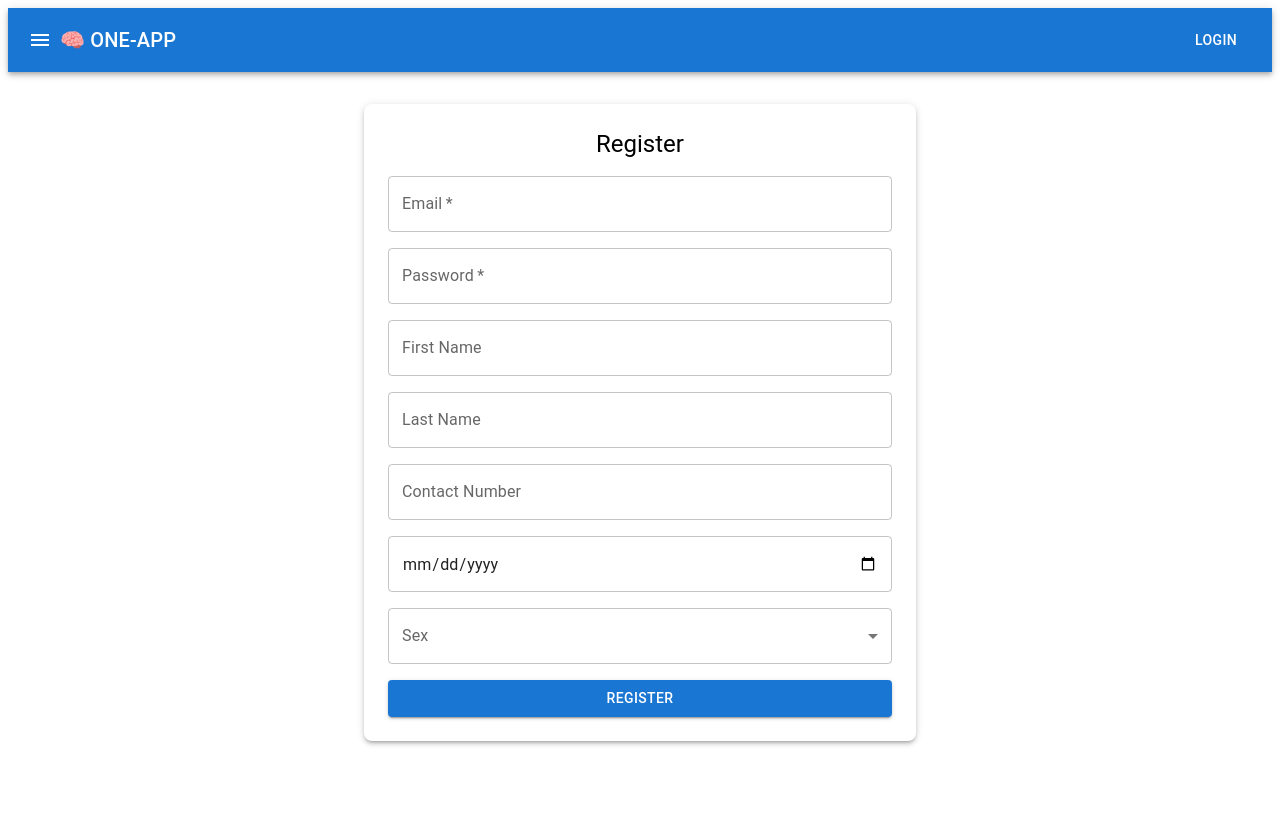
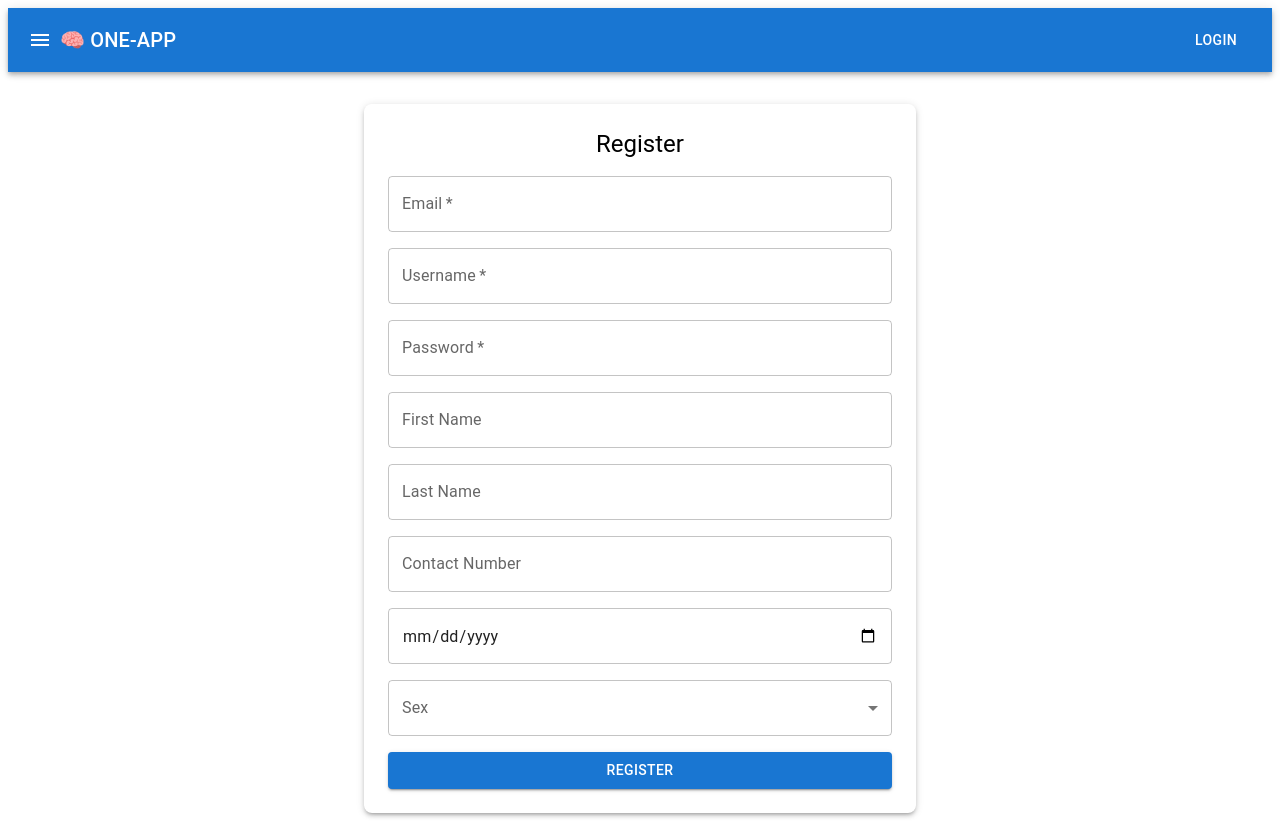
Before and after one commit to ecarreon77/diagnosify-app, a React (Create React App) app: page /register in a window 1280 px wide. Before the commit the page ends 800 px from the top, so only its background shows below. Built offline with nearby package versions, Linux system fonts and the light colour scheme.

Commit message:
add username

```diff
--- a/src/pages/auth/Register.jsx
+++ b/src/pages/auth/Register.jsx
@@ -17,6 +17,7 @@ import { useNavigate } from "react-router-dom";
 export default function Register() {
   const [form, setForm] = useState({
     email: "",
+    username: "",
     password: "",
     firstName: "",
     lastName: "",
@@ -70,6 +71,12 @@ export default function Register() {
             required
           />
           <TextField
+            name="username"
+            label="Username"
+            onChange={handleChange}
+            required
+          />
+          <TextField
             name="password"
             label="Password"
             type="password"
```
